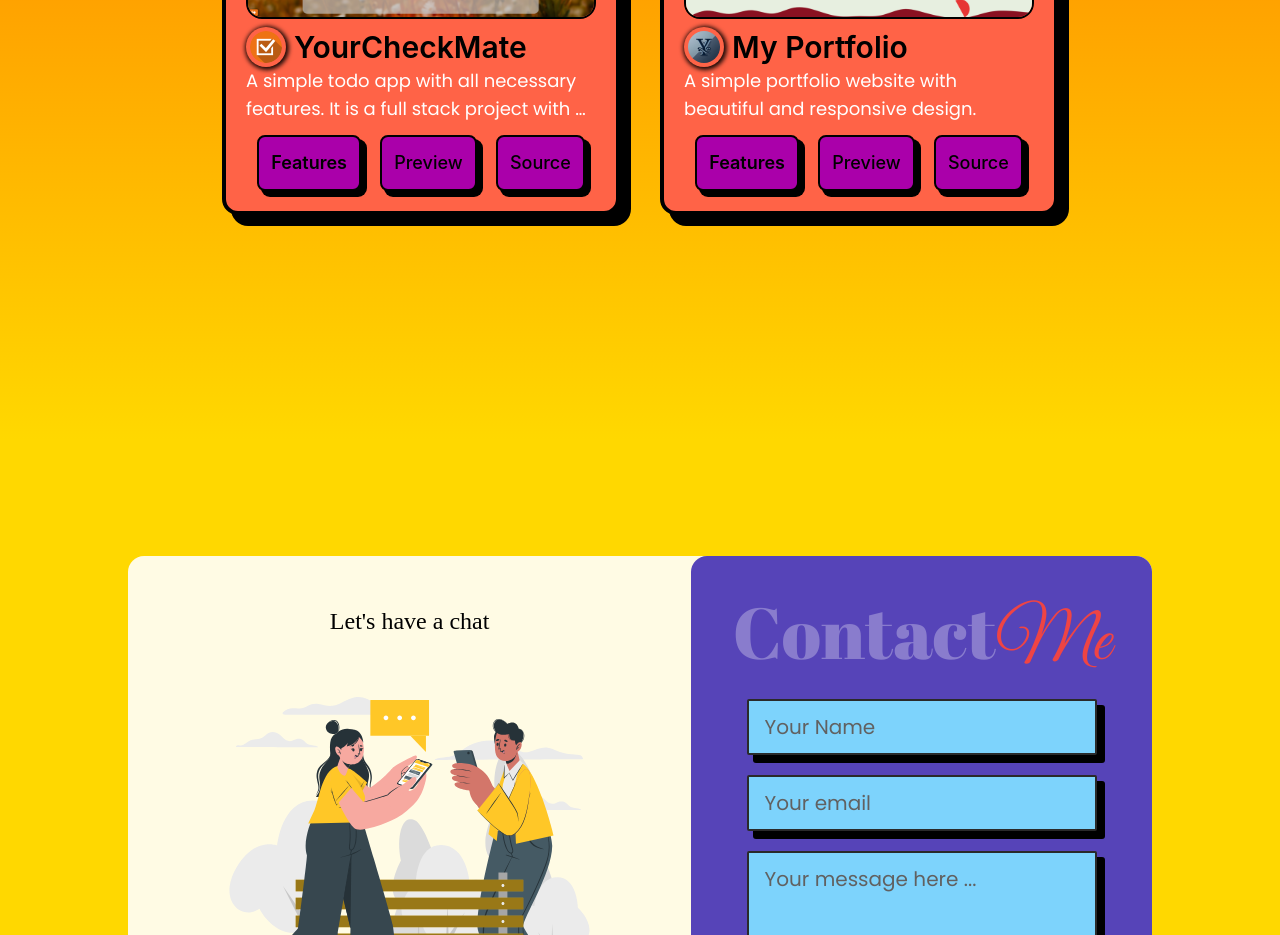
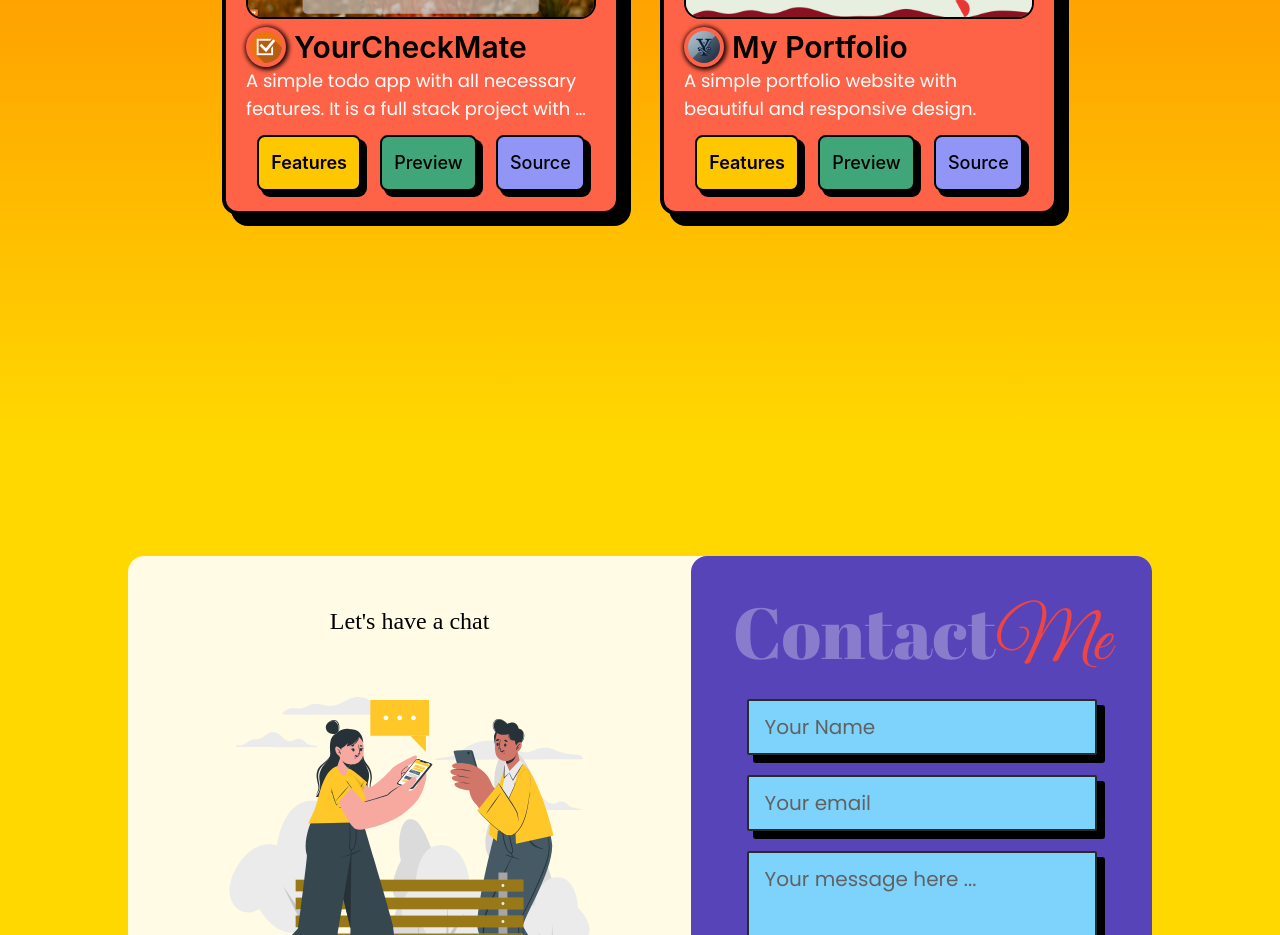
Before and after one commit to kanhaiyadav/Portfolio, a React (Vite) app: page / in a window 1280 px wide. Shown: the part 2760-3695 px from the top of the page. Built offline with nearby package versions, Linux system fonts and the light colour scheme; a web font is replaced by a local one.

Commit message:
little changes

```diff
--- a/src/components/About/About.jsx
+++ b/src/components/About/About.jsx
@@ -36,7 +36,7 @@ const About = () => {
                 <div className='flex flex-col md:flex-row gap-10 justify-between items-center mt-5'>
                     <div className='flex items-center gap-5'>
                         <a href={'/Kanhaiya Resume v4.pdf'} download={"Kanhaiya's resume"} className='flex items-center gap-2 cursor-default bg-[#aa00aa] text-white hover:text-white rounded-lg p-3 shadow-[5px_5px_0px_1px_rgba(0,0,0)] hover:bg-blue-600 hover:scale-110 transition-[transform] border-2 border-black text-lg'>My Resume</a>
-                        <Link to='contact' smooth duration={600}><Button>Contact Me</Button></Link>
+                        <Link to='contact' smooth duration={600}><Button className={'bg-[#aa00aa] hover:bg-blue-500'}>Contact Me</Button></Link>
                     </div>
                     <div className='flex gap-10'>
                         <RoundIcon linkto={'https://www.linkedin.com/in/kanhaiya2004yadav/'} className="hover:scale-110 bg-[#0077B5] group"><FaLinkedinIn className='text-3xl text-white group-hover:text-white' /></RoundIcon>
--- a/src/components/Contact/Contact.jsx
+++ b/src/components/Contact/Contact.jsx
@@ -23,7 +23,7 @@ const Contact = () => {
                     </div>
                     <Button
                         onClick={handleCopy}
-                        className={"bg-[#ff0000]"}
+                        className={"bg-[#ff0000] hover:bg-[tomato]"}
                     >Copy Email</Button>
                 </div>
                 <ContactForm />
--- a/src/components/button.jsx
+++ b/src/components/button.jsx
@@ -1,6 +1,6 @@
 const Button = ({ children, className, ...otherProps }) => {
     return (
-        <span {...otherProps} className={`flex items-center gap-2 cursor-default bg-[#aa00aa] text-white hover:text-white rounded-lg p-3 shadow-[5px_5px_0px_1px_rgba(0,0,0)] hover:bg-blue-600 hover:scale-110 transition-[transform] border-2 border-black text-lg ${className}`}>
+        <span {...otherProps} className={`flex items-center gap-2 cursor-default text-white hover:text-white rounded-lg p-3 shadow-[5px_5px_0px_1px_rgba(0,0,0)] hover:scale-110 transition-[transform] border-2 border-black text-lg ${className}`}>
             {children}
         </span>
     );
```
